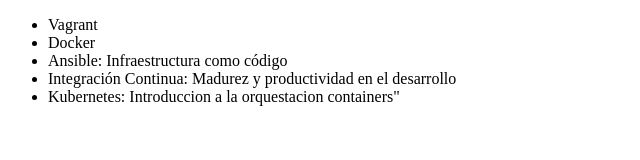
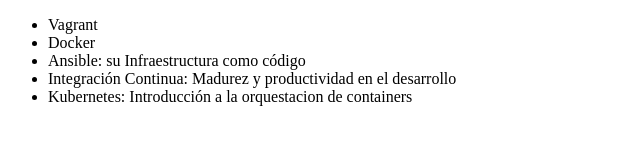
Before and after one commit to Andrexjr/miprimerrepositorio, a plain HTML site: page index.html in a window 1280 px wide. Shown: the full height of the page, 0-640 px from the left. Drawn offline with Linux system fonts and the light colour scheme.

Commit message:
Agregue Kubernetes

```diff
--- a/index.html
+++ b/index.html
@@ -8,10 +8,9 @@
      <ul>
          <li> Vagrant </li>
          <li> Docker </li>
-         <li> Ansible: Infraestructura como código </li>
+         <li> Ansible: su Infraestructura como código </li>
          <li> Integración Continua: Madurez y productividad en el desarrollo</li>
-         <li> Kubernetes: Introduccion a la orquestacion containers" </li>
-
+         <li> Kubernetes: Introducción a la orquestacion de containers</li>
      </ul>
 </body>
 </html>
```
